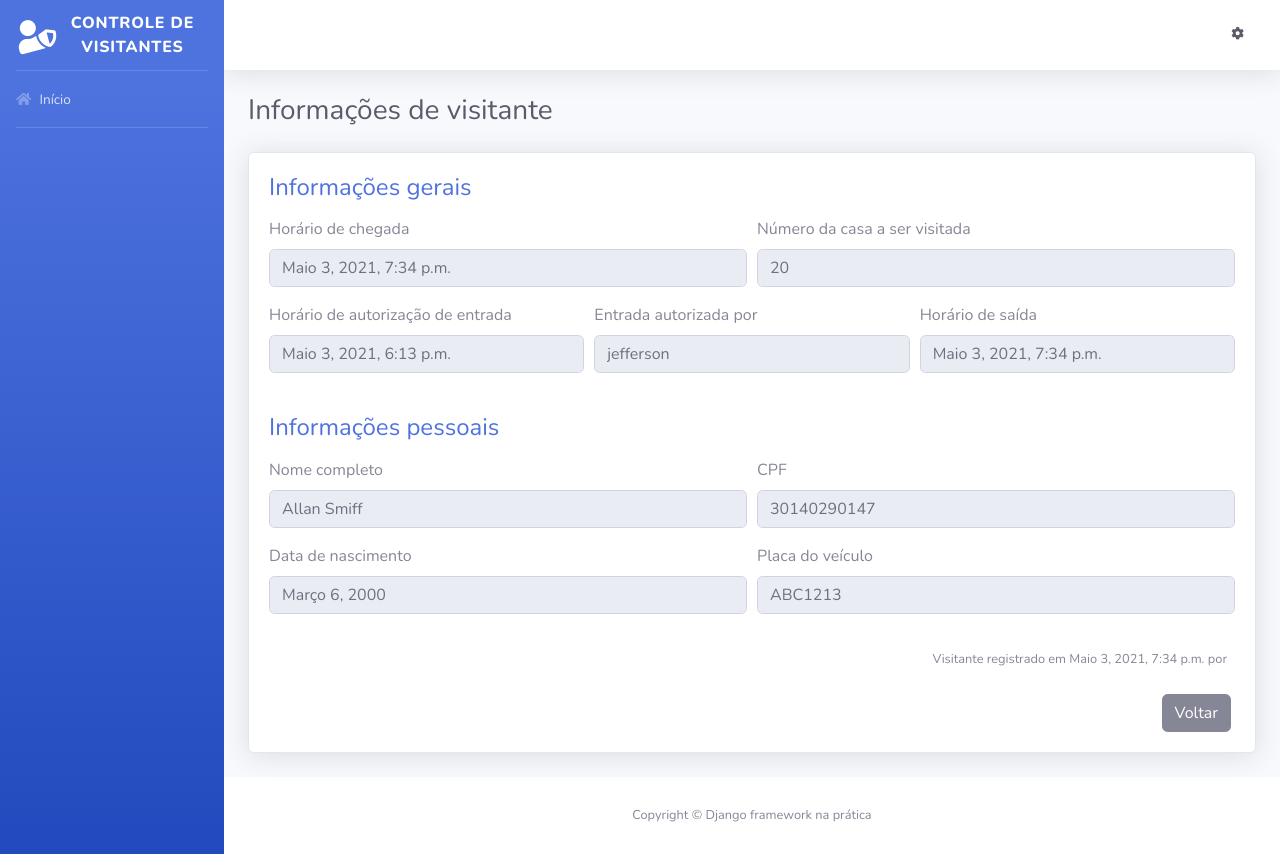
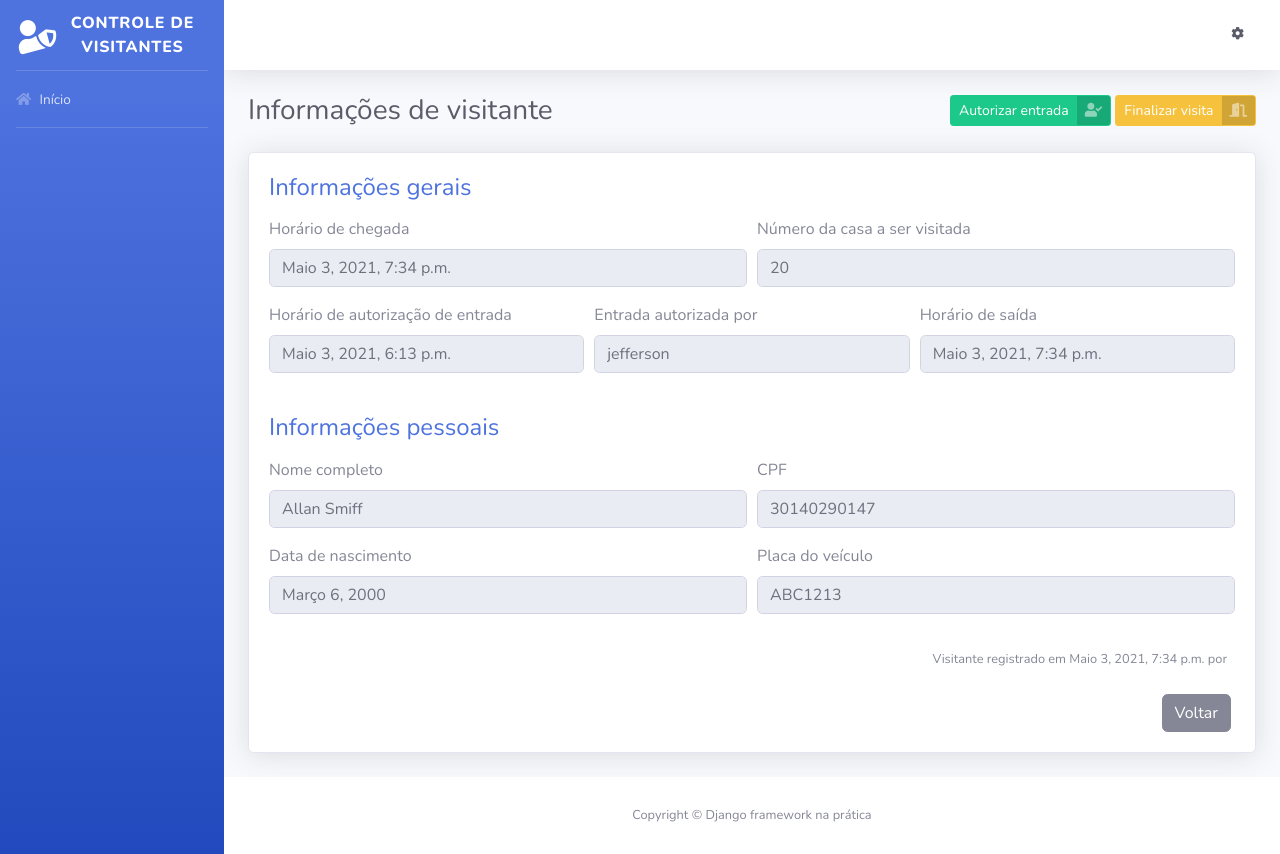
Before and after one commit to allansmiff/controle_visitante, a Django app: page /visitantes/6/ in a window 1280 px wide. Run offline with Django 3.2, Linux system fonts and the light colour scheme; data comes from the database, SQL or seed files in the repository; both versions use the stored data as it was after the commit; parts of the project's set-up code (start-up, migrations or seed data) failed here and were passed over; some libraries are stand-ins or nearby versions.

Commit message:
Recursos para finalizar os visitantes

```diff
--- a/config/urls.py
+++ b/config/urls.py
@@ -3,7 +3,7 @@
 from django.urls import path
 from usuarios.views import index
 from visitantes.views import (
-    registrar_visitante, informacoes_visitante
+    registrar_visitante, informacoes_visitante, finalizar_visita
 )
 
 
@@ -30,4 +30,10 @@
         informacoes_visitante,
         name="informacoes_visitante",
         ),
+
+    path(
+        "visitantes/<int:id>/finalizar-visita/",
+        finalizar_visita,
+        name="finalizar_visita"
+    )
 ]
--- a/templates/informacoes_visitante.html
+++ b/templates/informacoes_visitante.html
@@ -6,7 +6,25 @@
 <div class="container">
     <div class="d-sm-flex align-items-center justify-content-between mb-4">
         <h1 class="h3 mb-0 text-gray-800">{{ nome_pagina }}</h1>
+
+        <div>
+            <a href="#" class="btn btn-success btn-icon-split btn-sm" data-toggle="modal" data-target="#modal1">
+                <span class="text">Autorizar entrada</span>
+                <span class="icon text-white-50">
+                    <i class="fas fa-user-check"></i>
+                </span>
+            </a>
+
+            <a href="#" class="btn btn-warning btn-icon-split btn-sm" data-toggle="modal" data-target="#modal2">
+                <span class="text">Finalizar visita</span>
+                <span class="icon text-white-50">
+                    <i class="fas fa-door-open"></i>
+                </span>
+            </a>
+        </div>
+
     </div>
+
 
     <div class="card shadow mb-4">
         <div class="card-body">
@@ -88,5 +106,67 @@
             </div>
         </div>
     </div>
+
+<div class="modal fade" id="modal1" tabindex="-1" role="dialog" aria-labelledby="exampleModalLabel" aria-hidden="true">
+    <div class="modal-dialog" role="document">
+        <div class="modal-content">
+            <div class="modal-header">
+                <h5 class="modal-title" id="exampleModalLabel">Autorizar entrada de visitante</h5>
+
+                <button type="button" class="close" data-dismiss="modal" aria-label="Close">
+                    <span aria-hidden="true">&times;</span>
+                </button>
+            </div>
+
+            <div class="modal-body">
+                <form method="post">
+                    {% csrf_token %}
+
+                    <div class="form-group">
+                        <label for="id_morador_responsavel" class="col-form-label">Nome do morador responsável por autorizar a entrada do visitante:</label>
+                        {% render_field form.morador_responsavel placeholder="Nome do morador responsável por autorizar a entrada do visitante" class="form-control" %}
+                    </div>
+                    <div class="modal-footer">
+                        <button type="button" class="btn btn-secondary" data-dismiss="modal">Cancelar</button>
+                        <button type="submit" class="btn btn-primary">Autorizar entrada</button>
+                    </div>
+                </form>
+            </div>
+        </div>
+    </div>
+</div>
+
+<div class="modal fade" id="modal2" tabindex="-1" role="dialog" aria-labelledby="exampleModalLabel" aria-hidden="true">
+    <div class="modal-dialog" role="document">
+        <div class="modal-content">
+            <div class="modal-header">
+                <h5 class="modal-title" id="exampleModalLabel">Finalizar visita</h5>
+
+                <button type="button" class="close" data-dismiss="modal" aria-label="Close">
+                    <span aria-hidden="true">&times;</span>
+                </button>
+            </div>
+
+            <div class="modal-body">
+                <div class="modal-body">
+                    <h5 class="mb-3">
+                        Realmente deseja encerrar a visita?
+                    </h5>
+
+                    <form method="post" action="{% url 'finalizar_visita' id=visitante.id %}">
+                        {% csrf_token %}
+
+                        <input hidden>
+
+                        <div class="modal-footer">
+                            <button type="button" class="btn btn-secondary" data-dismiss="modal">Cancelar</button>
+                            <button type="submit" class="btn btn-primary">Finalizar visita</button>
+                        </div>
+                    </form>
+                </div>
+            </div>
+        </div>
+    </div>
+</div>
 </div>
 {% endblock %}
--- a/visitantes/forms.py
+++ b/visitantes/forms.py
@@ -22,3 +22,17 @@
             }
 
         }
+
+class AutorizaVisitanteForm(forms.ModelForm):
+    morador_responsavel = forms.CharField(required=True)
+
+    class Meta:
+            model = Visitante
+            fields = [
+                   "morador_responsavel"
+                ]
+            error_messages ={
+                    "morador_responsavel": {
+                        "required":"Por favor, informe o nome do morador responsável por autorizar a entrada"
+                    }
+                }
--- a/visitantes/models.py
+++ b/visitantes/models.py
@@ -1,6 +1,18 @@
 from django.db import models
 
 class Visitante(models.Model):
+
+    STATUS_VISITANTE =[
+        ("AGUARDANDO", "Aguardando visitante"),
+        ("EM_VISITA", "Em visita"),
+        ("VISITA_FINALIZADA","Visita finalizada")
+    ]
+    status = models.CharField(
+        verbose_name="Status",
+        max_length=20,
+        choices=STATUS_VISITANTE,
+        default="AGUARDANDO"
+    )
 
     nome_completo =models.CharField(
         verbose_name="Nome Completo",
--- a/visitantes/views.py
+++ b/visitantes/views.py
@@ -3,7 +3,10 @@
     render, redirect, get_object_or_404
 )
 from visitantes.models import Visitante
-from visitantes.forms import VisitanteForm
+from visitantes.forms import (
+    VisitanteForm, AutorizaVisitanteForm
+)
+from django.utils import timezone
 
 
 def registrar_visitante(request):
@@ -12,7 +15,7 @@
         form = VisitanteForm(request.POST)
 
         if form.is_valid():
-            visitante = form.save(commit=False)
+            visitante = form.save(commit=False) #registra mais não salva
 
             visitante.porteiro_responsavel = request.user.porteiro
             visitante.save()
@@ -36,8 +39,47 @@
         Visitante,
         id=id
     )
+    form = AutorizaVisitanteForm()
+    if request.method=="POST":
+        form = AutorizaVisitanteForm(
+            request.POST,
+            instance=visitante
+        )
+        if form.is_valid():
+            visitante = form.save(commit=False)
+            visitante.status = "EM_VISITA"
+            visitante.horario_permitido = timezone.now()
+            visitante.save()
+
+
+            messages.success(
+                request,
+                "Entrada autorizada com sucesso"
+            )
+            return redirect("index")
+
     context = {
         "nome_pagina": " Informações de visitante",
         "visitante": visitante,
+        "form": form
     }
     return render(request, "informacoes_visitante.html", context)
+
+def finalizar_visita(request, id):
+    if request.method == "POST":
+        visitante =get_object_or_404(
+            Visitante,
+            id=id
+        )
+
+        visitante.status = "FINALIZADO"
+        visitante.horario_saida = timezone.now()
+
+        visitante.save()
+
+        messages.success(
+            request,
+            "Visita finalizada com sucesso"
+        )
+
+        return redirect("index")
```
Also changed, not shown: db.sqlite3, visitantes/migrations/0002_visitante_status.py (added).
